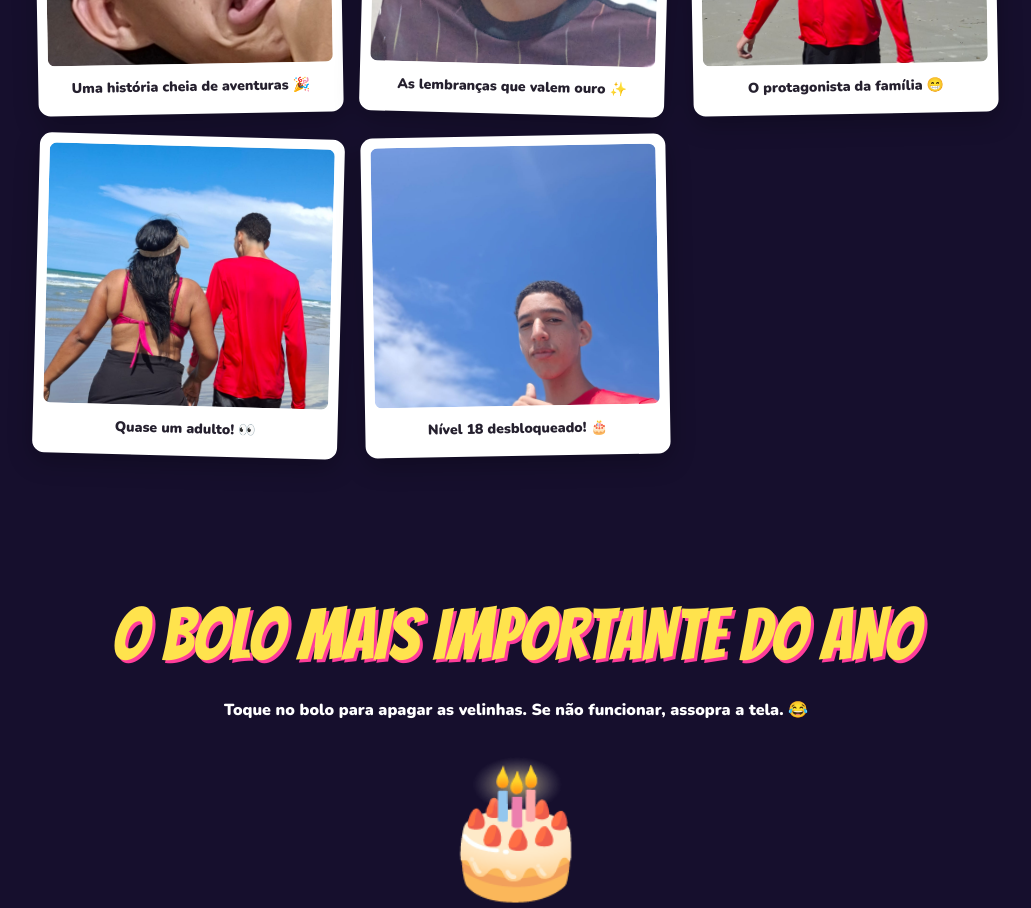
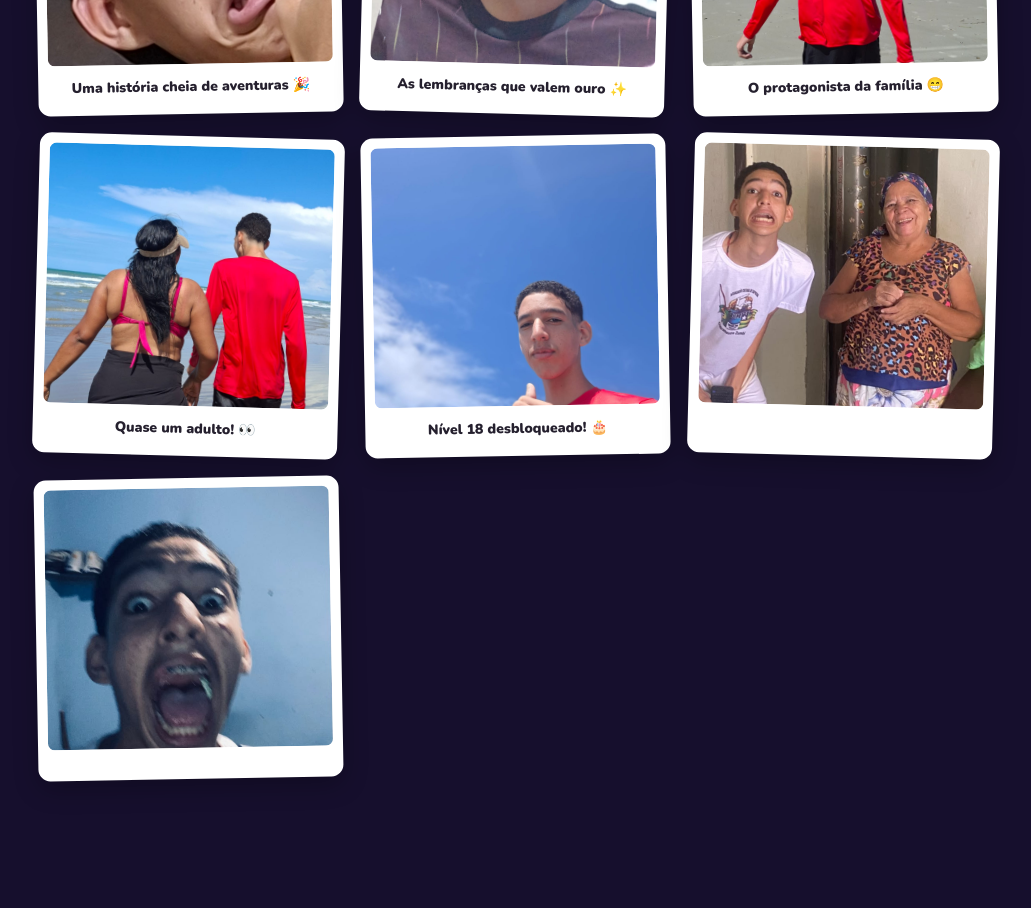
Before and after one commit to AndradePed/testeAniversario, a plain HTML site: page index.html in a window 1280 px wide. Shown: the part 2880-3788 px from the top of the page, without its empty margins (124-1155 px from the left). Drawn offline with nearby package versions, Linux system fonts and the light colour scheme; a script that the page names is missing.

Commit message:
Update index.html

```diff
--- a/index.html
+++ b/index.html
@@ -116,6 +116,17 @@
             <figcaption>Nível 18 desbloqueado! 🎂</figcaption>
         </figure>
 
+        <figure class="photo-card">
+            <img src="images/img 12.jpeg" alt="Piréu - Foto 11">
+            <figcaption></figcaption>
+        </figure>
+
+        <figure class="photo-card">
+            <img src="images/img 13.jpeg" alt="Piréu - Foto 11">
+            <figcaption></figcaption>
+        </figure>
+
+
     </div>
 </section>
         <section class="section center">
```
